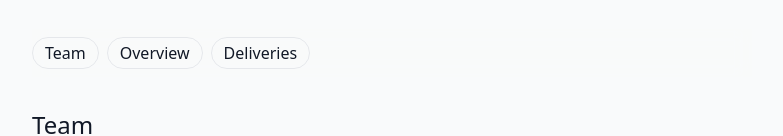
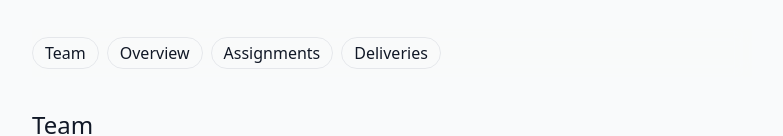
Before and after one commit to ipm-g7/ipm-g7.github.io, a plain HTML site: page index.html in a window 1280 px wide. Shown: the part 193-329 px from the top of the page, without its empty margins (248-1031 px from the left). Drawn offline with nearby package versions, Linux system fonts and the light colour scheme.

Commit message:
Add Assignments to menu

```diff
--- a/index.html
+++ b/index.html
@@ -29,6 +29,7 @@
         <ul class="flex flex-wrap gap-2 p-0 list-none">
           <li><a class="px-3 py-1 rounded-full border hover:bg-white" href="#team">Team</a></li>
           <li><a class="px-3 py-1 rounded-full border hover:bg-white" href="#overview">Overview</a></li>
+          <li><a class="px-3 py-1 rounded-full border hover:bg-white" href="#assignments">Assignments</a></li>
           <li><a class="px-3 py-1 rounded-full border hover:bg-white" href="#deliveries">Deliveries</a></li>
         </ul>
       </nav>
```
